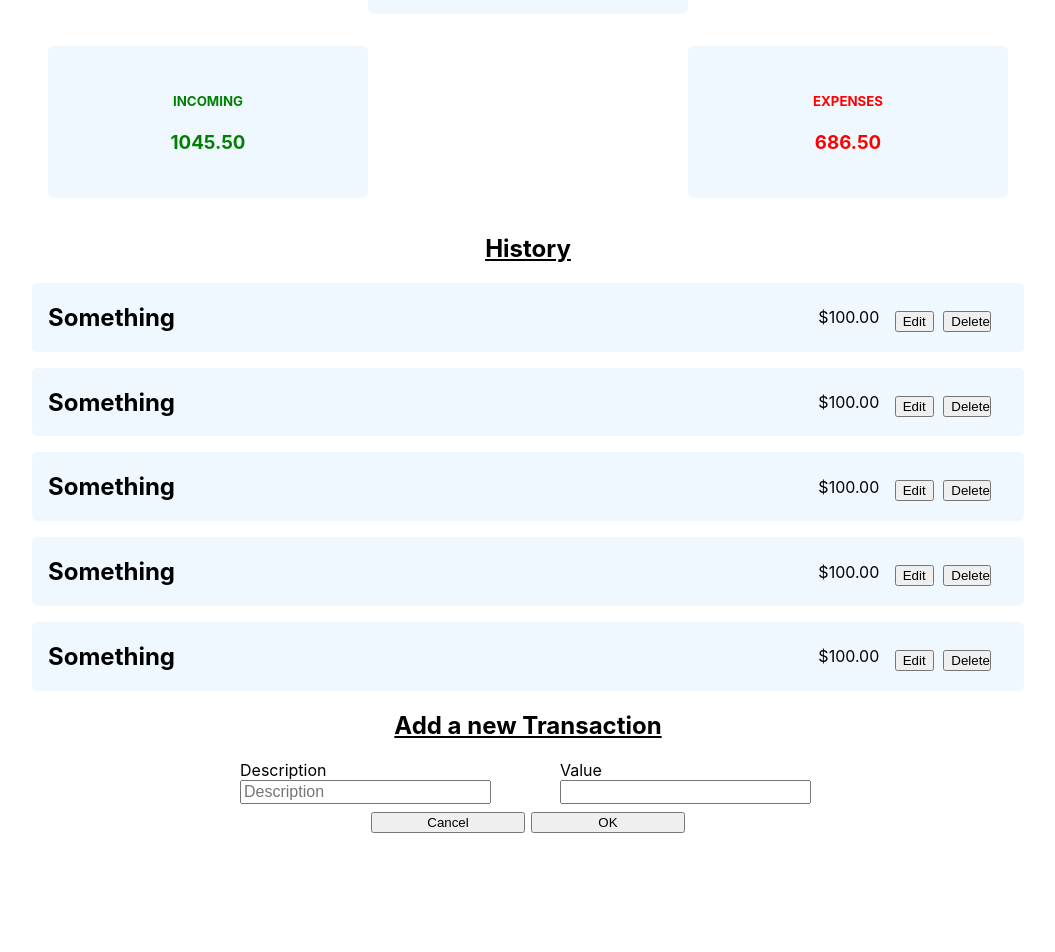
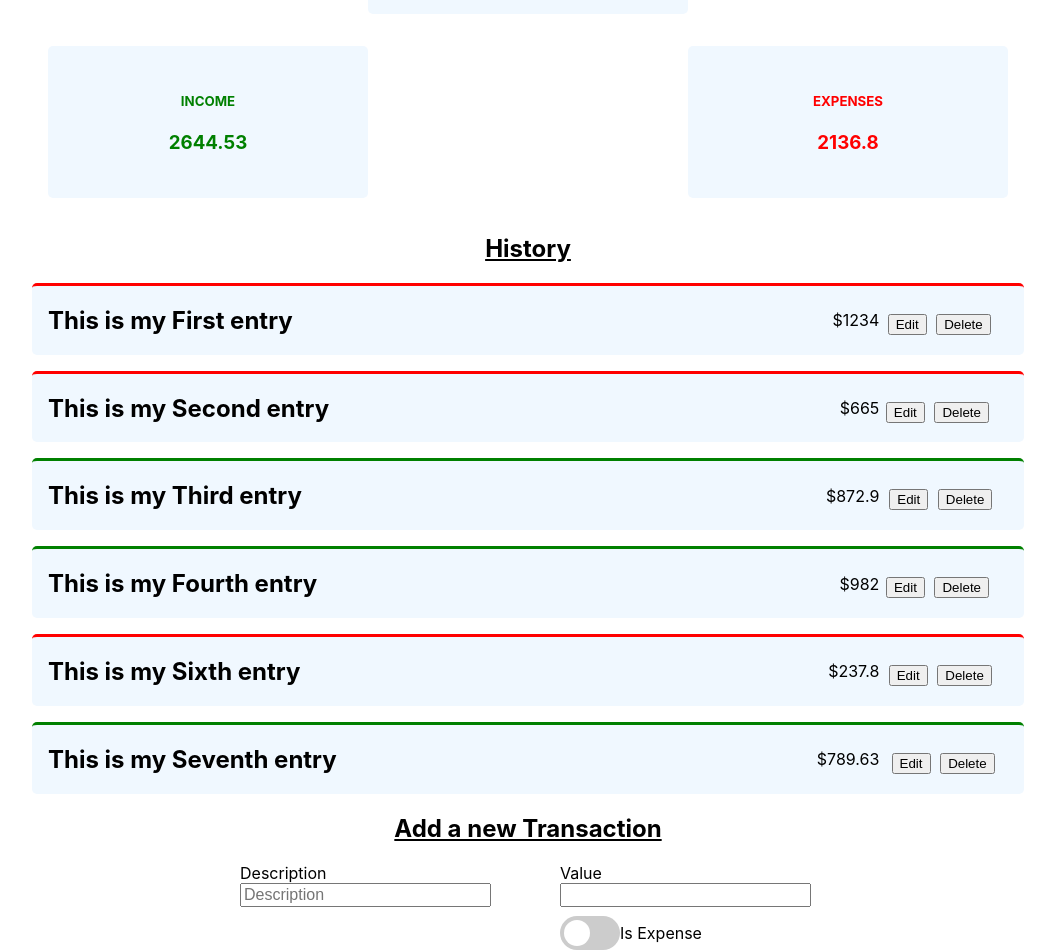
Before and after one commit to chaitanyakarthikb/sagaUdemyCourse, a React (Create React App) app: page / in a window 1280 px wide. Shown: the part 220-1172 px from the top of the page, without its empty margins (112-1167 px from the left). Before the commit the page ends 1085 px from the top, so only its background shows below. Built offline with nearby package versions, Linux system fonts and the light colour scheme.

Commit message:
implementing UI and state

```diff
--- a/package.json
+++ b/package.json
@@ -11,6 +11,7 @@
     "react-dom": "^19.2.0",
     "react-scripts": "5.0.1",
     "semantic-ui-css": "^2.5.0",
+    "styled-components": "^6.1.19",
     "web-vitals": "^2.1.4"
   },
   "scripts": {
--- a/src/App.css
+++ b/src/App.css
@@ -20,6 +20,15 @@
   margin-bottom: 1rem;
 }
 
+.red{
+  border-top: solid 3px red;
+}
+
+
+.green{
+  border-top: solid 3px green;
+}
+
 .historyItem .icons {
   display: flex;
   justify-content: space-between;
@@ -34,6 +43,7 @@
   margin-left: 0.3rem;
   margin-right: 0.3rem;
   cursor: pointer;
+  width: 75%;
 }
 
 /* ============================================CARD=================================== */
@@ -102,3 +112,70 @@ form {
   cursor: pointer;
   width: 50%;
 }
+
+.form--col--radio{
+  display: flex;
+  justify-content: start;
+  align-items: center;
+}
+
+
+.switch {
+  position: relative;
+  display: inline-block;
+  width: 60px;
+  height: 34px;
+}
+
+.switch input {
+  opacity: 0;
+  width: 0;
+  height: 0;
+}
+
+.slider {
+  position: absolute;
+  cursor: pointer;
+  top: 0;
+  left: 0;
+  right: 0;
+  bottom: 0;
+  background-color: #ccc;
+  -webkit-transition: .4s;
+  transition: .4s;
+}
+
+.slider:before {
+  position: absolute;
+  content: "";
+  height: 26px;
+  width: 26px;
+  left: 4px;
+  bottom: 4px;
+  background-color: white;
+  -webkit-transition: .4s;
+  transition: .4s;
+}
+
+input:checked + .slider {
+  background-color: #2196F3;
+}
+
+input:focus + .slider {
+  box-shadow: 0 0 1px #2196F3;
+}
+
+input:checked + .slider:before {
+  -webkit-transform: translateX(26px);
+  -ms-transform: translateX(26px);
+  transform: translateX(26px);
+}
+
+/* Rounded sliders */
+.slider.round {
+  border-radius: 34px;
+}
+
+.slider.round:before {
+  border-radius: 50%;
+}
--- a/src/App.js
+++ b/src/App.js
@@ -1,44 +1,142 @@
+import { useEffect, useState } from 'react';
 import './App.css';
 import Card from './components/Card.jsx';
 import Form from './components/Form.jsx';
 import Header from './components/Header.jsx';
-import HistoryItem from './components/HistoryItem.jsx';
+import HistoryItems from './components/HistoryItems.jsx';
+import Cards from './components/Cards.jsx';
+import Modal from './components/Modal.jsx';
 
 function App() {
+
+
+  const initialEntries = [
+    {
+      id: 1,
+      description: "This is my First entry",
+      isExpense: true,
+      value: 1234,
+    },
+    {
+      id: 2,
+      description: "This is my Second entry",
+      isExpense: true,
+      value: 665,
+    },
+    {
+      id: 3,
+      description: "This is my Third entry",
+      isExpense: false,
+      value: 872.9,
+    },
+    {
+      id: 4,
+      description: "This is my Fourth entry",
+      isExpense: false,
+      value: 982,
+    },
+    {
+      id: 5,
+      description: "This is my Sixth entry",
+      isExpense: true,
+      value: 237.8,
+    },
+    {
+      id: 6,
+      description: "This is my Seventh entry",
+      isExpense: false,
+      value: 789.63,
+    },
+  ];
+
+  const [items,setItems] = useState(initialEntries);
+  const [showModal,setShowModal] = useState(false);
+  const [idForModalToShow,setIdForModalToShow] = useState(null);
+  const [totalPrice,setTotalPrice] = useState(0);
+  const [income,setIncome] = useState(0);
+  const [expenses,setExpenses] = useState(0);
+
   const cardData = [
     {
       id: 1,
-      title: "incoming",
-      price: "1045.50",
+      title: "income",
+      price: income,
       style: "green",
     },
     {
       id: 2,
       title: "expenses",
-      price: "686.50",
+      price: expenses,
       style: "red",
     },
   ];
+
+
+  const handleDeleteItem = (id)=>{
+    setItems(()=>{
+      return items.filter((el)=>el.id!==id);
+    })
+  }
+
+  const addItem = (item)=>{
+    setItems((prev)=>[...prev,item])
+  }
+
+  const element = items.find((el)=>el.id === idForModalToShow);
+
+  const editEntries = (el)=>{
+    console.log("hello world , I am inside my editEntries function")
+    let temp = items.map((entry)=>{
+      if(entry.id === el.id ){
+        entry.description=el.description;
+        entry.isExpense=el.isExpense;
+        entry.value = el.value;
+        return entry;
+      }
+      return entry;
+    })
+    setItems(temp)
+    setShowModal(false);
+
+  }
+  useEffect(()=>{
+    if(items.length ===0){
+      setExpenses(0);
+      setIncome(0);
+      setTotalPrice(0);
+      return;
+    }
+    let totalAmount = 0;
+    let totalIncome = 0;
+    let totalExpenses = 0;
+
+    items.forEach((el)=>{
+      if(el.isExpense){
+        totalExpenses = totalExpenses + el.value;
+      }else{
+        totalIncome = totalIncome + el.value;
+      }
+
+      setExpenses(totalExpenses);
+      setIncome(totalIncome);
+      totalAmount = totalIncome - totalExpenses;
+      setTotalPrice(totalAmount);
+    })
+
+  },[items])
+
+
   return (
     <div className="App">
       <div className="container">
         <Header content={'Budget App'} type={'h1'}/>
-        <Card el={{title:'Your Balance',price:'2550.53',style:'black'}} />
-        <section className="cards">
-          {cardData?.map((el) => {
-            return <Card el={el} />;
-          })}
-        </section>
+        <Card el={{title:'Your Balance',price:totalPrice,style:'black'}} />
+        <Cards cardData={cardData}/>
         <Header content={'History'} type={'h2'}/>
-        <section className="historyItems">
-          <HistoryItem />
-          <HistoryItem />
-          <HistoryItem />
-          <HistoryItem />
-          <HistoryItem />
-        </section>
+        <HistoryItems setIdForModalToShow={setIdForModalToShow}  setShowModal={setShowModal} handleDeleteItem={handleDeleteItem} items={items}/>
+        {showModal && <Modal editEntries={editEntries} element={element}  setShowModal={setShowModal}/>}
         <Header content={'Add a new Transaction'} type={'h2'}/>
-        <Form/>
+        <Form  addItem={addItem}/>
       </div>
     </div>
   );
--- /dev/null
+++ b/src/components/Cards.jsx
@@ -0,0 +1,16 @@
+import React from "react";
+import Card from "./Card";
+
+const Cards = ({ cardData }) => {
+  return (
+    <>
+      <section className="cards">
+        {cardData?.map((el) => {
+          return <Card key={el.id} el={el} />;
+        })}
+      </section>
+    </>
+  );
+};
+
+export default Cards;
--- a/src/components/Form.jsx
+++ b/src/components/Form.jsx
@@ -1,22 +1,61 @@
-import React from "react";
+import React, { useState } from "react";
 
-const Form = () => {
+const Form = ({ addItem }) => {
+  const [description, setDescription] = useState("");
+  const [value, setValue] = useState("");
+  const [expense, setExpense] = useState(false);
+  const handleSubmit = (e) => {
+    e.preventDefault();
+    if (value.length > 0 && description.length > 0) {
+      let id = crypto.randomUUID();
+      let obj = {
+        id: id,
+        description: description,
+        value: value,
+        isExpense: expense,
+      };
+      addItem(obj);
+      setDescription("");
+      setValue("");
+      setExpense(false);
+    }
+  };
+
   return (
     <form>
       <div className="inputs">
         <div className="form--col">
           <label>Description</label>
-          <input placeholder="Description" />
+          <input
+            value={description}
+            onChange={(e) => setDescription(e.target.value)}
+            placeholder="Description"
+          />
         </div>
 
         <div className="form--col">
           <label>Value</label>
-          <input type="number" />
+          <input
+            value={value}
+            onChange={(e) => setValue(e.target.value)}
+            type="number"
+          />
+          <div className="form--col--radio">
+            <label class="switch">
+              <input
+                onChange={(e) => setExpense(!expense)}
+                type="checkbox"
+                checked={expense}
+              />
+              <span class="slider round"></span>
+            </label>
+            <p>Is Expense</p>
+          </div>
         </div>
       </div>
       <div className="buttons">
         <button>Cancel</button>
-        <button>OK</button>
+        <button onClick={(e) => handleSubmit(e)}>OK</button>
       </div>
     </form>
   );
--- a/src/components/HistoryItem.jsx
+++ b/src/components/HistoryItem.jsx
@@ -1,17 +1,26 @@
 import React from "react";
-import { FaEdit } from "react-icons/fa";
-import { FaTrashAlt } from "react-icons/fa";
-import { FaRegTrashCan } from "react-icons/fa6";
 
-const HistoryItem = () => {
+const HistoryItem = ({
+  description,
+  isExpense,
+  value,
+  handleDeleteItem,
+  id,
+  setShowModal,
+  setIdForModalToShow,
+}) => {
+  const handleEdit = () => {
+    setIdForModalToShow(id);
+    setShowModal((prev) => !prev);
+  };
   return (
-    <div className="historyItem">
-      <h2>Something</h2>
+    <div className={`historyItem ${isExpense ? "red" : "green"}`}>
+      <h2>{description}</h2>
       <div className="icons">
-        <p>$100.00</p>
+        <p>${value}</p>
         <div className="buttons">
-          <button>Edit</button>
-          <button>Delete</button>
+          <button onClick={() => handleEdit()}>Edit</button>
+          <button onClick={() => handleDeleteItem(id)}>Delete</button>
         </div>
       </div>
     </div>
--- /dev/null
+++ b/src/components/HistoryItems.jsx
@@ -0,0 +1,32 @@
+import React from "react";
+import HistoryItem from "./HistoryItem";
+
+const HistoryItems = ({
+  items,
+  handleDeleteItem,
+  setShowModal,
+  setIdForModalToShow,
+}) => {
+  return (
+    <>
+      <section className="historyItems">
+        {items?.map((el) => {
+          return (
+            <HistoryItem
+              key={el.id}
+              description={el.description}
+              isExpense={el.isExpense}
+              value={el.value}
+              id={el.id}
+              handleDeleteItem={handleDeleteItem}
+              setShowModal={setShowModal}
+              setIdForModalToShow={setIdForModalToShow}
+            />
+          );
+        })}
+      </section>
+    </>
+  );
+};
+
+export default HistoryItems;
--- /dev/null
+++ b/src/components/Modal.jsx
@@ -0,0 +1,88 @@
+import React, { useState } from "react";
+import { styled } from "styled-components";
+
+const Wrapper = styled.div`
+  .overlay {
+    position: fixed;
+    top: 0;
+    left: 0;
+    width: 100vw;
+    height: 100vh;
+    z-index: 99999;
+    background: rgba(0, 0, 0, 0.8);
+    display: flex;
+    justify-content: center;
+    align-items: center;
+  }
+  .modal {
+    background-color: white;
+    width: 50vw;
+    height: 50vh;
+    display: flex;
+    justify-content: center;
+    align-items: center;
+  }
+`;
+const Modal = ({ setShowModal, element, editEntries }) => {
+  console.log("===========element=========", element);
+  const [description, setDescription] = useState(element.description);
+  const [value, setValue] = useState(element.value);
+  const [expense, setExpense] = useState(element.isExpense);
+  const handleSubmit = (e) => {
+    e.preventDefault();
+    let obj = {
+      description: description,
+      value: value,
+      isExpense: expense,
+      id: element.id,
+    };
+    editEntries(obj);
+  };
+  return (
+    <Wrapper>
+      <div className="overlay">
+        <div className="modal">
+          <form>
+            <div className="inputs">
+              <div className="form--col">
+                <label>Description</label>
+                <input
+                  value={description}
+                  onChange={(e) => setDescription(e.target.value)}
+                  placeholder="Description"
+                />
+              </div>
+
+              <div className="form--col">
+                <label>Value</label>
+                <input
+                  value={value}
+                  onChange={(e) => setValue(e.target.value)}
+                  type="number"
+                />
+                <div className="form--col--radio">
+                  <label class="switch">
+                    <input
+                      onChange={() => setExpense(!expense)}
+                      type="checkbox"
+                      checked={expense}
+                    />
+                    <span class="slider round"></span>
+                  </label>
+                  <p>Is Expense</p>
+                </div>
+              </div>
+            </div>
+            <div className="buttons">
+              <button>Cancel</button>
+              <button onClick={(e) => handleSubmit(e)}>OK</button>
+            </div>
+          </form>
+          <button onClick={() => setShowModal((prev) => !prev)}>Close</button>
+        </div>
+      </div>
+    </Wrapper>
+  );
+};
+
+export default Modal;
```
Also changed, not shown: 1 other file (tests, documents, lock files or other folders).
